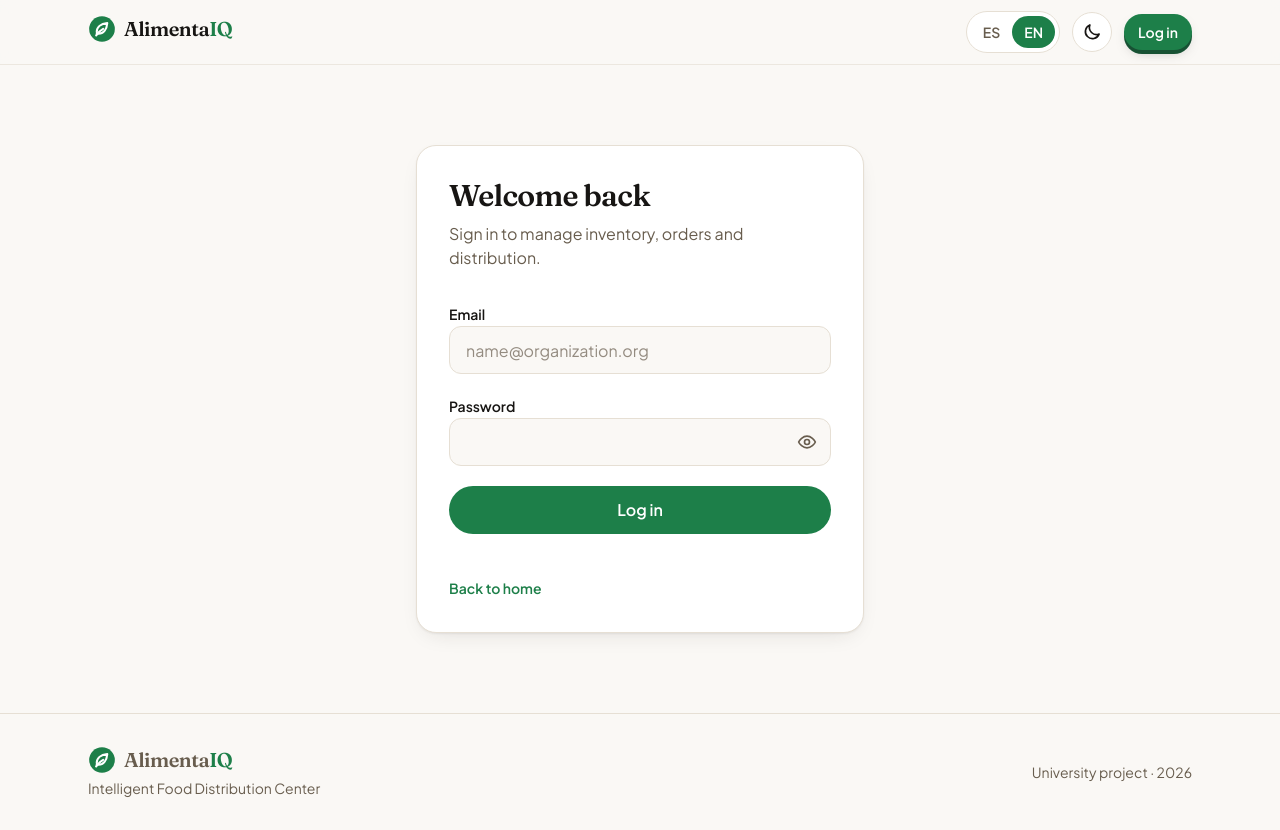
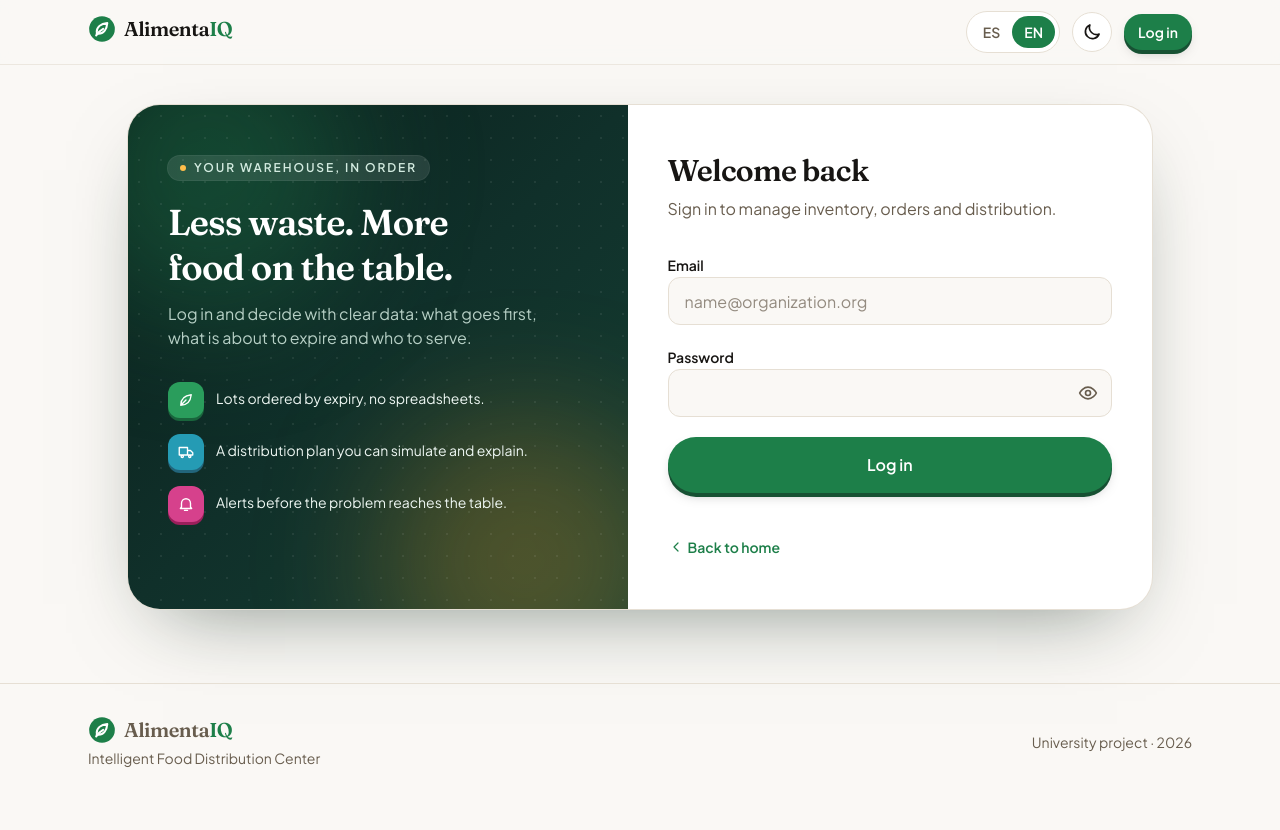
Before and after one commit to Jack-Limas/alimentos-frontend, a Next.js app: page /en/login in a window 1280 px wide. After the commit the page ends 800 px from the top, so only its background shows below. Built offline with nearby package versions, Linux system fonts and the light colour scheme; no server answers.

Commit message:
feat(login): add the brand panel next to the form and a 3D submit button

```diff
--- a/src/app/[locale]/login/page.tsx
+++ b/src/app/[locale]/login/page.tsx
@@ -3,6 +3,7 @@ import { useTranslations } from 'next-intl';
 import { getTranslations, setRequestLocale } from 'next-intl/server';
 import { use } from 'react';
 import { LoginForm } from '@/components/auth';
+import { Icon, type IconName } from '@/components/ui/icons';
 import { Link } from '@/i18n/navigation';
 import type { Locale } from '@/i18n/routing';
 
@@ -16,15 +17,58 @@ export async function generateMetadata({ params }: LoginPageProps): Promise<Meta
   return { title: t('metaTitle') };
 }
 
-/** Static shell (SSG); the form and the session run in the browser. */
+const points: { key: 'fefo' | 'plan' | 'alerts'; icon: IconName; tile: string }[] = [
+  { key: 'fefo', icon: 'leaf', tile: 'bg-brand-500 shadow-[0_3px_0_0_var(--color-brand-700)]' },
+  { key: 'plan', icon: 'truck', tile: 'bg-lagoon-500 shadow-[0_3px_0_0_var(--color-lagoon-700)]' },
+  { key: 'alerts', icon: 'bell', tile: 'bg-berry-500 shadow-[0_3px_0_0_var(--color-berry-700)]' },
+];
+
+/**
+ * Static shell (SSG); the form and the session run in the browser. Two
+ * columns on large screens: the same dark forest brand panel as the app
+ * shell, and the form card. On a phone the panel shrinks to a header.
+ */
 export default function LoginPage({ params }: LoginPageProps) {
   const { locale } = use(params);
   setRequestLocale(locale as Locale);
   const t = useTranslations('Login');
 
   return (
-    <section className="mx-auto flex max-w-6xl justify-center px-4 py-12 sm:px-6 sm:py-20">
-      <div className="w-full max-w-md rounded-card border border-border bg-surface p-6 shadow-card sm:p-8">
+    <section className="px-3 py-6 sm:px-6 sm:py-10">
+      <div className="mx-auto grid max-w-5xl overflow-hidden rounded-[2rem] bg-surface shadow-[0_30px_80px_-35px_rgba(16,40,28,0.55)] ring-1 ring-border lg:grid-cols-[1fr_1.05fr]">
+        <aside className="relative overflow-hidden bg-gradient-to-br from-forest-950 via-forest-900 to-forest-800 px-6 py-8 text-forest-50 sm:px-10 lg:py-12">
+          <div aria-hidden="true" className="pointer-events-none absolute inset-0">
+            <div className="absolute -left-16 -top-20 size-72 rounded-full bg-brand-500/30 blur-3xl" />
+            <div className="absolute -bottom-24 -right-10 size-72 rounded-full bg-expiry-400/25 blur-3xl" />
+            <div className="absolute inset-0 bg-[radial-gradient(circle,rgba(255,255,255,0.07)_1px,transparent_1px)] [background-size:22px_22px]" />
+          </div>
+          <div className="relative">
+            <p className="inline-flex items-center gap-2 rounded-full bg-white/10 px-3 py-1 text-xs font-semibold uppercase tracking-[0.16em] text-forest-100 ring-1 ring-white/15">
+              <span className="size-1.5 rounded-full bg-expiry-300" />
+              {t('panel.eyebrow')}
+            </p>
+            <h2 className="mt-5 font-display text-3xl font-semibold leading-tight tracking-tight text-white text-balance lg:text-4xl">
+              {t('panel.title')}
+            </h2>
+            <p className="mt-3 hidden max-w-sm text-forest-100/85 sm:block">{t('panel.body')}</p>
+            <ul className="mt-8 hidden space-y-4 lg:block">
+              {points.map((point) => (
+                <li key={point.key} className="flex items-start gap-3">
+                  <span
+                    className={`inline-flex size-9 shrink-0 items-center justify-center rounded-xl text-white ${point.tile}`}
+                  >
+                    <Icon name={point.icon} className="size-4.5" />
+                  </span>
+                  <span className="pt-1.5 text-sm text-forest-50">
+                    {t(`panel.points.${point.key}`)}
+                  </span>
+                </li>
+              ))}
+            </ul>
+          </div>
+        </aside>
+
+        <div className="px-6 py-8 sm:px-10 lg:py-12">
           <h1 className="font-display text-3xl font-semibold tracking-tight">{t('title')}</h1>
           <p className="mt-2 text-muted">{t('subtitle')}</p>
 
@@ -32,10 +76,12 @@ export default function LoginPage({ params }: LoginPageProps) {
 
           <Link
             href="/"
-          className="mt-6 inline-block text-sm font-semibold text-primary hover:underline"
+            className="mt-6 inline-flex items-center gap-1 text-sm font-semibold text-primary hover:underline"
           >
+            <Icon name="chevron" className="size-4 rotate-180" />
             {t('backHome')}
           </Link>
+        </div>
       </div>
     </section>
   );
--- a/src/components/auth/login-form.tsx
+++ b/src/components/auth/login-form.tsx
@@ -13,6 +13,7 @@ import {
 import { getSafeNextPath, privateHome } from '@/features/auth/safe-next';
 import { useAuth } from '@/features/auth/use-auth';
 import { useCountdown } from '@/hooks/use-countdown';
+import { buttonClass } from '@/components/ui/button';
 import { PasswordField } from './password-field';
 
 const inputClass =
@@ -158,7 +159,7 @@ export function LoginForm() {
       <button
         type="submit"
         disabled={submitting || locked}
-        className="inline-flex h-12 w-full items-center justify-center gap-2 rounded-full bg-primary font-semibold text-primary-foreground transition-colors hover:bg-primary-hover disabled:cursor-not-allowed disabled:opacity-70"
+        className={`w-full ${buttonClass('primary', 'lg')}`}
       >
         {submitting && (
           <span
```
Lines whose indentation alone changed are shown as unchanged.
